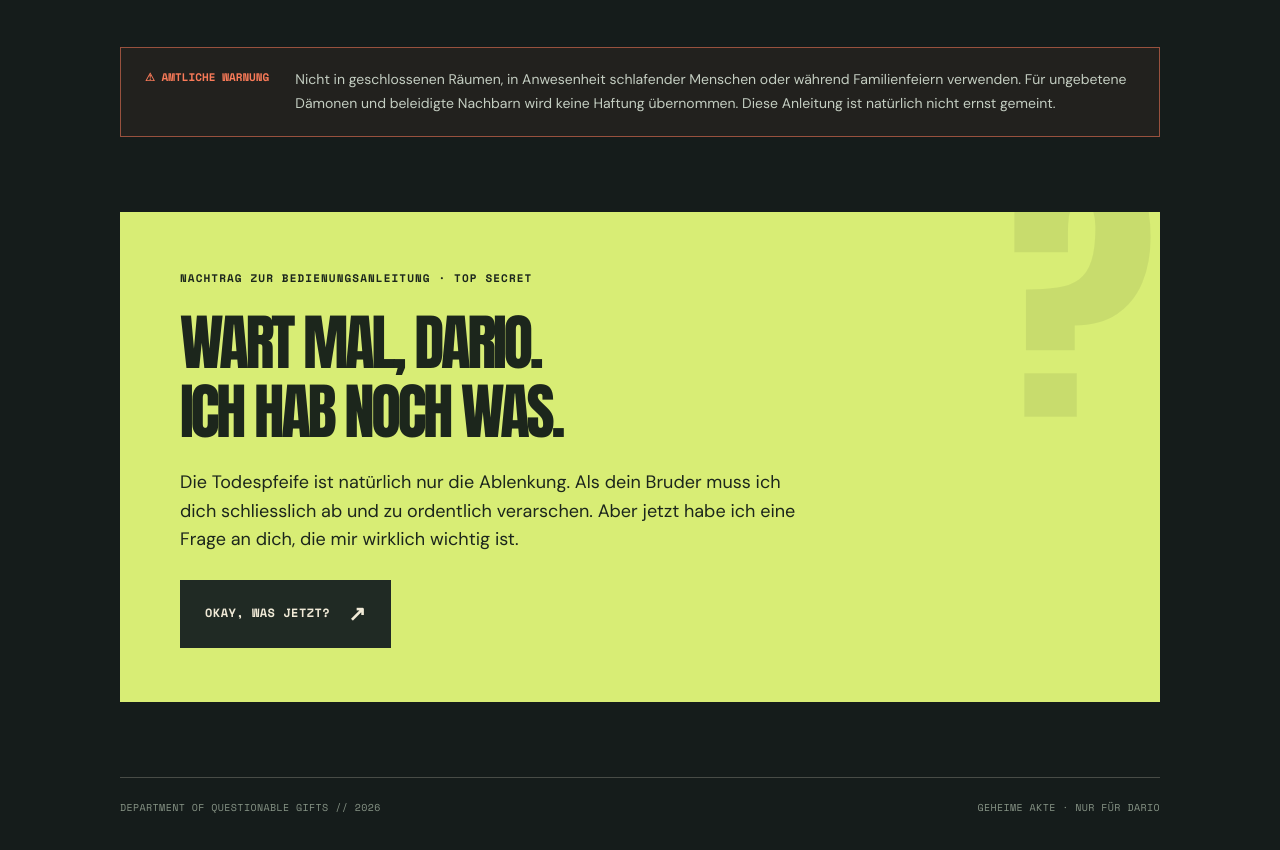
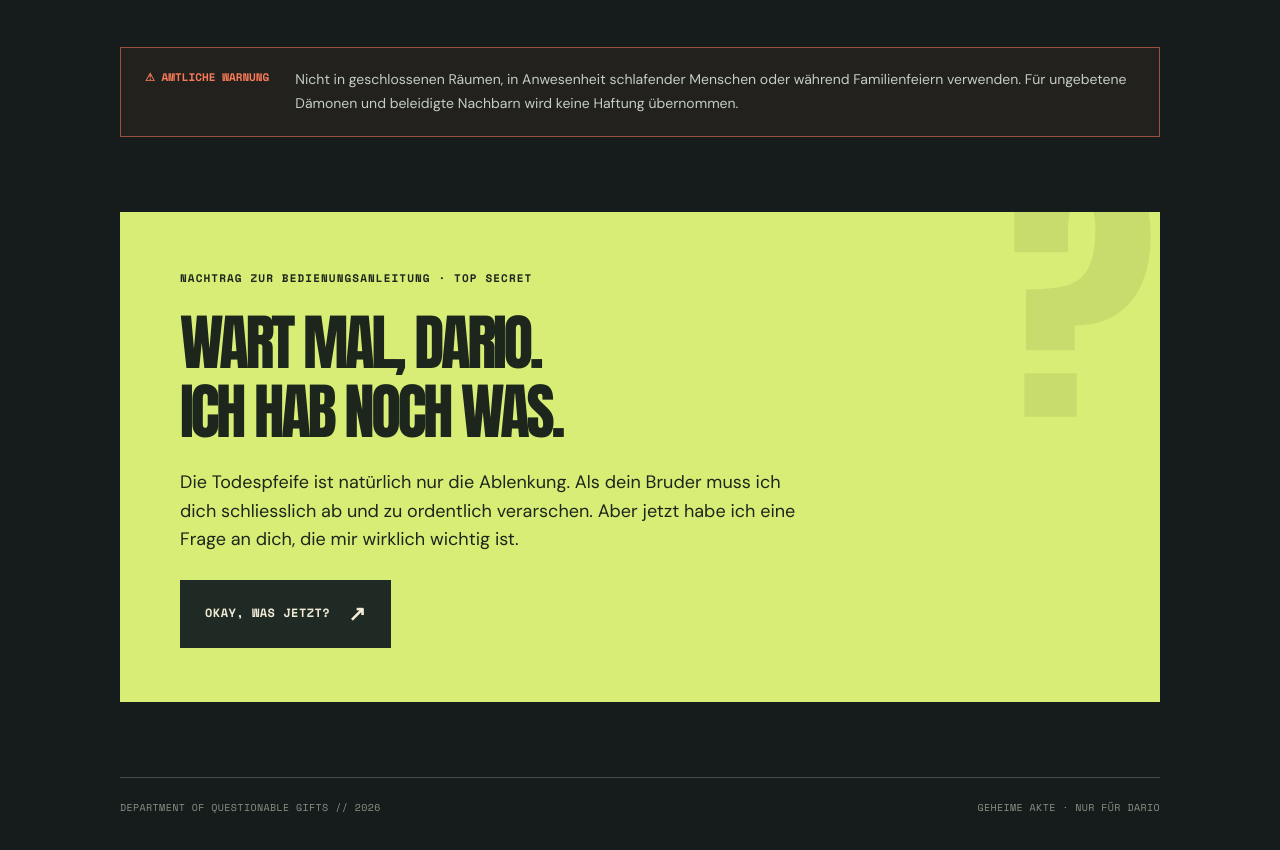
Before and after one commit to luca-toni-89/dario, a plain HTML site: page index.html in a window 1280 px wide. Shown: the part 1036-1886 px from the top of the page. Drawn offline with nearby package versions, Linux system fonts and the light colour scheme; a web font is replaced by a local one.

Commit message:
Remove disclaimer from Aztec death whistle manual

```diff
--- a/index.html
+++ b/index.html
@@ -33,7 +33,7 @@ button{font:inherit;cursor:pointer;-webkit-tap-highlight-color:transparent}butto
 <article class="step"><span class="num">02.</span><h3>Tief Luft holen.</h3><p>Setze die Pfeife an die Lippen. Entschuldige dich vorsorglich bei sämtlichen Nachbarn.</p><span class="bottom">GEFAHRENSTUFE: FRAGWÜRDIG</span></article>
 <article class="step"><span class="num">03.</span><h3>Reinpusten.</h3><p>Bei einem Geräusch wie 47 schreienden Seelen: Glückwunsch. Das Ding funktioniert.</p><span class="bottom">GEFAHRENSTUFE: SEHR DARIO</span></article>
 </div></div>
-<div class="notice"><b>⚠ Amtliche Warnung</b><p>Nicht in geschlossenen Räumen, in Anwesenheit schlafender Menschen oder während Familienfeiern verwenden. Für ungebetene Dämonen und beleidigte Nachbarn wird keine Haftung übernommen. Diese Anleitung ist natürlich nicht ernst gemeint.</p></div>
+<div class="notice"><b>⚠ Amtliche Warnung</b><p>Nicht in geschlossenen Räumen, in Anwesenheit schlafender Menschen oder während Familienfeiern verwenden. Für ungebetene Dämonen und beleidigte Nachbarn wird keine Haftung übernommen. </p></div>
 <div class="turn"><span class="tag">NACHTRAG ZUR BEDIENUNGSANLEITUNG · TOP SECRET</span><h2>WART MAL, DARIO.<br>ICH HAB NOCH WAS.</h2><p>Die Todespfeife ist natürlich nur die Ablenkung. Als dein Bruder muss ich dich schliesslich ab und zu ordentlich verarschen. Aber jetzt habe ich eine Frage an dich, die mir wirklich wichtig ist.</p><button class="btn" id="openBridge">Okay, was jetzt? <span class="arrow">↗</span></button></div>
 </section>
 <section class="screen bridge" id="bridge" aria-label="Persönliche Nachricht"><div class="glyph">✳</div><span class="overline">Unter uns gesagt</span><h2>ALLE WITZE BEISEITE.<br><span class="accent">JETZT WIRD'S ERNST.</span></h2><p>Bruder, wir kennen uns nicht einfach schon lange – wir gehören seit Anfang an zusammen. Wir haben so viel miteinander erlebt, gelacht und uns bestimmt auch mal auf die Nerven gegangen. Und an einem der wichtigsten Tage meines Lebens möchte ich dich ganz bewusst an meiner Seite haben.</p><button class="btn light" id="openReveal">Dario, drück hier drauf <span class="arrow">↗</span></button></section>
```
